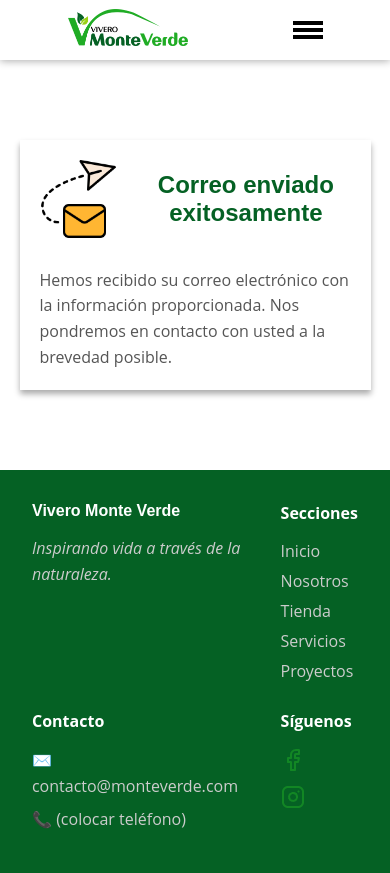
After one commit to nelsiton20/monte-verde, a Django app: template monte_verde/templates/mail-check.html in a window 390 px wide. The commit adds this page. Run offline with Django 5.2, Linux system fonts and the light colour scheme; the template is opened without the code that fills it, so the values that code supplies are empty.

Commit message:
funcionalidad OK: correo - imágenes

```diff
--- a/monte_verde/monte_verde/urls.py
+++ b/monte_verde/monte_verde/urls.py
@@ -11,7 +11,8 @@ urlpatterns = [
     path('', views.index, name='home'),
     path('services/', views.services_view, name='services'),
     path('store/', include('store.urls')),
-    path('us/', views.us_view, name='us')
+    path('about-us/', views.us_view, name='us'),
+    path('mail-check/', views.mail_check, name='mail_check')
 ]
 
 if settings.DEBUG:
--- /dev/null
+++ b/monte_verde/static/css/mail-check.css
@@ -0,0 +1,57 @@
+:root{
+    --verde-bosque: #056124;
+    --gris-oscuro: #303030;
+    --verde-menta: #20ac25;
+    --text-color: #555;
+}
+
+h2, p{
+    margin: 0;
+}
+
+h2{
+    font-size: 2.5rem;
+    color: var(--verde-bosque);
+    font-weight: bold;
+    text-align: center;
+}
+
+p{
+    color: var(--text-color);
+    line-height: 1.6;
+}
+
+.message-container{
+    box-sizing: border-box;
+    padding: 20px;
+    width: 500px;
+    margin: 80px auto;
+    box-shadow: 0 4px 6px #0005;
+}
+
+.message-container--header{
+    display: flex;
+    gap: 24px;
+    margin-bottom: 30px;
+    align-items: center;
+
+    & img{
+        width: 25%;
+    }
+}
+
+@media (max-width: 768px){
+    h2{
+        font-size: 2rem;
+    }
+}
+
+@media (max-width: 550px){
+    h2{
+        font-size: 1.5rem;
+    }
+
+    .message-container{
+        width: 90%;
+    }
+}
--- a/monte_verde/store/signals.py
+++ b/monte_verde/store/signals.py
@@ -5,7 +5,7 @@ from store.models import Product
 
 @receiver(pre_delete, sender=Product)
 def delete_img_s3(sender, instance, **kwargs):
-    if instance.imagen:
+    if instance.image:
         imagen_url = instance.image.name
 
         try:
--- /dev/null
+++ b/monte_verde/templates/mail-check.html
@@ -0,0 +1,17 @@
+{% extends 'base.html' %}
+
+{% block title %} - Mail Check {% endblock %}
+
+{% load static %}
+{% block style %} {% static 'css/mail-check.css' %} {% endblock %}
+
+{% block content %}
+<div class="message-container">
+    <div class="message-container--header">
+        <img src="{% static 'img/mail-check.png' %}">
+        <h2>Correo enviado exitosamente</h2>
+    </div>
+    <p>Hemos recibido su correo electrónico con la información proporcionada. Nos pondremos en contacto con usted a la brevedad posible.</p>
+</div>
+
+{% endblock %}
```
Also changed, not shown: monte_verde/monte_verde/settings.py (+10 -1 lines), monte_verde/monte_verde/views.py (+23 -1 lines), monte_verde/templates/snippets/form.html (+7 -6 lines), monte_verde/static/img/mail-check.png (added).
